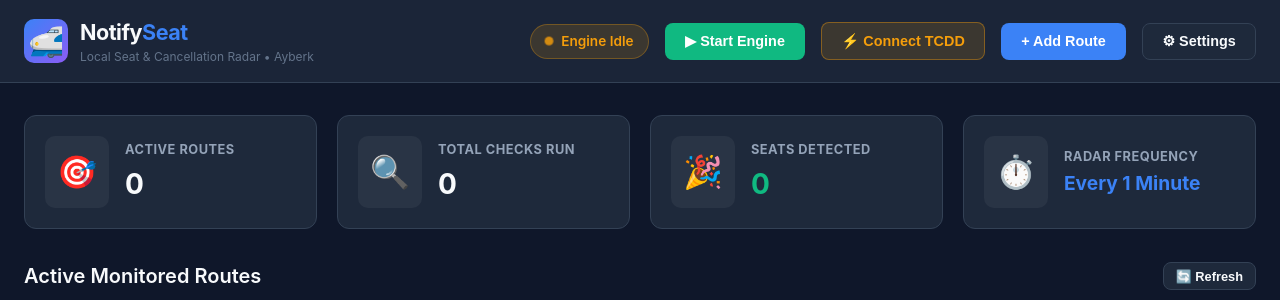
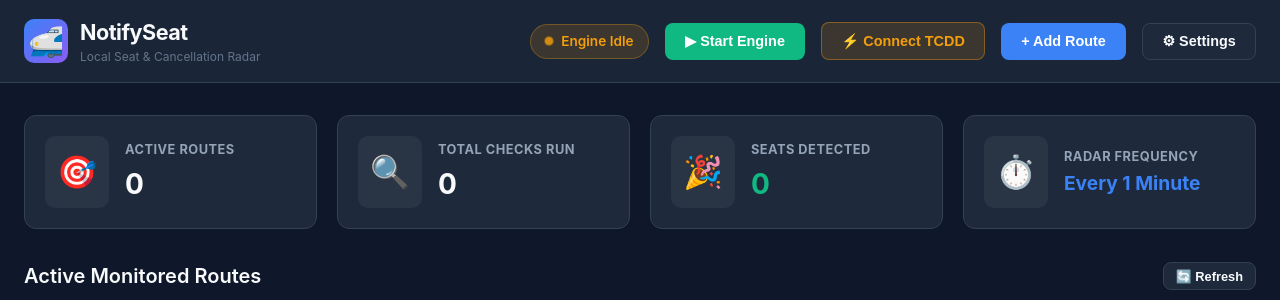
Before and after one commit to AyberkWasTaken/NotifySeat, a Python web app: template notifyseat/web/templates/index.html in a window 1280 px wide. Shown: the top 300 px of the page. Run offline with Jinja, Linux system fonts and the light colour scheme; the template is opened without the code that fills it, so the values that code supplies are empty.

Commit message:
chore(branding): remove personal author tags from CLI banner, web GUI, email footer, and docs

```diff
--- a/notifyseat/cli/app.py
+++ b/notifyseat/cli/app.py
@@ -33,7 +33,7 @@ def print_banner():
  | |\  | (_) | |_| |  _| |_| |___) |  __/ (_| | |_
  |_| \_|\___/ \__|_|_|  \__, |____/ \___|\__,_|\__|
                         |___/
-[/bold cyan][dim]Local-First Transport Seat & Cancellation Notifier • Made for Ayberk[/dim]
+[/bold cyan][dim]Local-First Transport Seat & Cancellation Notifier[/dim]
 """
         console.print(banner)
     else:
--- a/notifyseat/notifiers/email.py
+++ b/notifyseat/notifiers/email.py
@@ -80,7 +80,7 @@ class EmailNotifier(BaseNotifier):
                     {booking_btn}
                 </div>
                 <div style="background: #f8fafc; padding: 12px; text-align: center; color: #94a3b8; font-size: 12px;">
-                    Sent locally by NotifySeat for Ayberk
+                    Sent locally by NotifySeat
                 </div>
             </div>
         </body>
--- a/notifyseat/web/templates/index.html
+++ b/notifyseat/web/templates/index.html
@@ -15,8 +15,8 @@
       <div class="brand">
         <div class="brand-icon">🚅</div>
         <div>
-          <h1>Notify<span>Seat</span></h1>
-          <p style="font-size: 0.75rem; color: var(--text-muted);">Local Seat & Cancellation Radar • Ayberk</p>
+          <h1 class="h5 mb-0 fw-bold" style="letter-spacing: -0.5px;">NotifySeat</h1>
+          <p style="font-size: 0.75rem; color: var(--text-muted);">Local Seat & Cancellation Radar</p>
         </div>
       </div>
       <div class="header-actions">
@@ -270,7 +270,7 @@
         </div>
         <div class="form-group">
           <label>Recipient Email</label>
-          <input type="email" class="form-control" id="cfgSmtpRecipient" placeholder="ayberk@example.com">
+          <input type="email" class="form-control" id="cfgSmtpRecipient" placeholder="user@example.com">
         </div>
         <div style="margin-bottom: 1.5rem;">
           <label class="checkbox-label" style="display: inline-flex;"><input type="checkbox" id="cfgEmailEnabled"> Enable Email Alerts</label>
```
Also changed, not shown: README.md.
